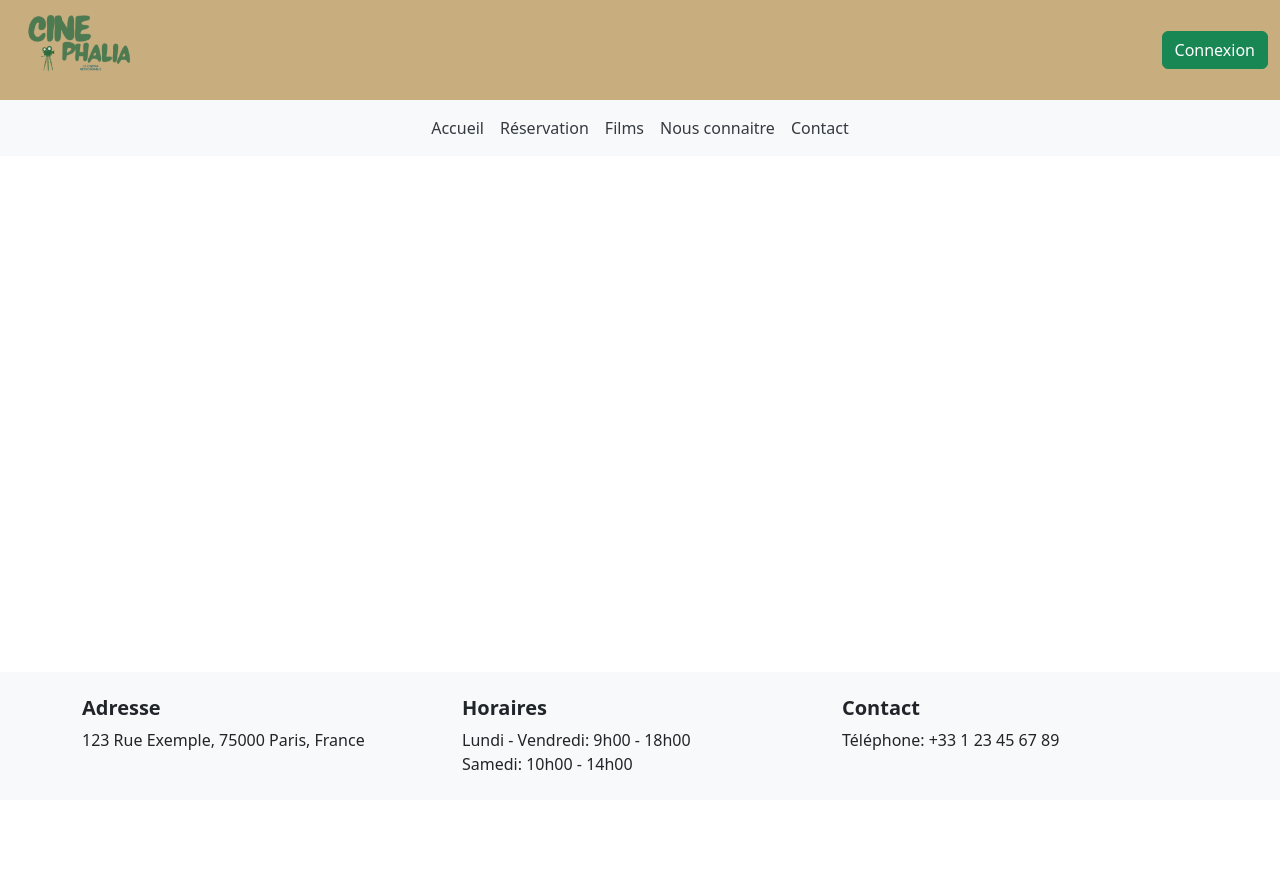
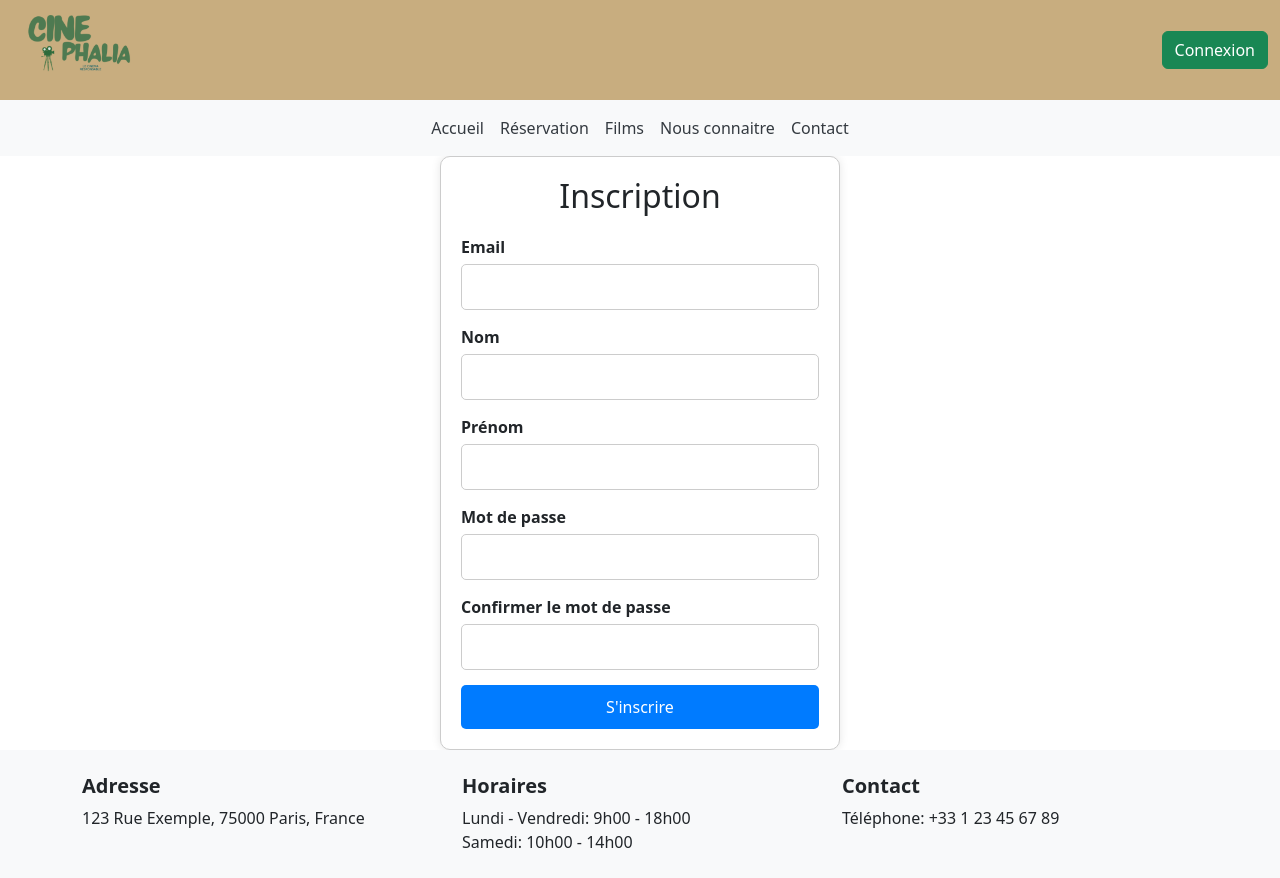
Before and after one commit to snoowMotion/CinephaliaWeb, a React (Create React App) app: page /subscribe in a window 1280 px wide. Before the commit the page ends 800 px from the top, so only its background shows below. Built offline with nearby package versions, Linux system fonts and the light colour scheme.

Commit message:
création de la page subscribe + constants

```diff
--- a/src/App.js
+++ b/src/App.js
@@ -4,6 +4,7 @@ import './css/style.css';
 import Header from "./Components/Header";
 import Footer from "./Components/Footer";
 import Login from "./pages/Login";
+import Subscribe from "./pages/Subscribe";
 import { BrowserRouter as Router, Routes, Route } from "react-router-dom";
 function App() {
   return(
@@ -13,6 +14,7 @@ function App() {
           <div className="content">
             <Routes>
               <Route path="/login" element={<Login />} />
+              <Route path="/subscribe" element={<Subscribe />} />
               {/* Add other routes here */}
             </Routes>
           </div>
--- /dev/null
+++ b/src/config/constants.js
@@ -0,0 +1 @@
+export const API_URL = 'http://127.0.0.1:8000/api';
--- /dev/null
+++ b/src/css/login.css
@@ -0,0 +1,64 @@
+/* Login.css */
+.login-container {
+    max-width: 400px;
+    margin: 0 auto;
+    padding: 20px;
+    border: 1px solid #ccc;
+    border-radius: 10px;
+    box-shadow: 0 0 10px rgba(0, 0, 0, 0.1);
+    background-color: #fff;
+}
+
+.login-container h2 {
+    text-align: center;
+    margin-bottom: 20px;
+}
+
+.form-group {
+    margin-bottom: 15px;
+}
+
+.form-group label {
+    display: block;
+    margin-bottom: 5px;
+    font-weight: bold;
+}
+
+.form-group input {
+    width: 100%;
+    padding: 10px;
+    border: 1px solid #ccc;
+    border-radius: 5px;
+    box-sizing: border-box;
+}
+
+.btn-log {
+    width: 100%;
+    padding: 10px;
+    background-color: #007bff;
+    border: none;
+    border-radius: 5px;
+    color: #fff;
+    font-size: 16px;
+    cursor: pointer;
+}
+
+.btn:hover {
+    background-color: #0056b3;
+}
+
+.forgot-password {
+    display: block;
+    text-align: center;
+    margin-top: 10px;
+    color: #007bff;
+    text-decoration: none;
+}
+
+.forgot-password:hover {
+    text-decoration: underline;
+}
+
+.alert {
+    text-align: center;
+}
--- a/src/pages/Login.jsx
+++ b/src/pages/Login.jsx
@@ -1,5 +1,7 @@
 import React, { useState } from 'react';
 import { useNavigate } from 'react-router-dom';
+import '../css/login.css';
+import  { API_URL } from '../config/constants';
 
 function Login() {
     const [email, setEmail] = useState('');
@@ -9,6 +11,10 @@ function Login() {
     const handleSubmit = (e) => {
         e.preventDefault();
         ajaxLogin(email, password);
+    };
+
+    const navigateToSubscribe = () => {
+        navigate('/subscribe');
     };
 
     return (
@@ -39,7 +45,8 @@ function Login() {
                 </div>
                 <p className="alert alert-danger py-2" id="badPassword" hidden>Email ou mot de passe incorrect</p>
                 <a href="#" className="forgot-password py-2">Mot de passe oublié ?</a>
-                <button type="submit" className="btn btn-primary" onClick={handleSubmit}>Se connecter</button>
+                <a href="#" className="forgot-password py-2" onClick={navigateToSubscribe}>Créer un compte</a>
+                <button type="submit" className="btn-log btn-primary" onClick={handleSubmit}>Se connecter</button>
             </form>
         </div>
     );
@@ -47,12 +54,12 @@ function Login() {
 
 function ajaxLogin(email, password) {
     // Code to send the login request
-    fetch('https://cinephaliaapi-misty-sun-5560.fly.dev/api/login', {
+    fetch(API_URL + '/login', {
         method: 'POST',
         headers: {
             'Content-Type': 'application/json'
         },
-        body: JSON.stringify({ email, password })
+        body: JSON.stringify({email, password})
     })
         .then(response => response.json())
         .then(data => handleJwtToken(data))
@@ -60,13 +67,13 @@ function ajaxLogin(email, password) {
 
 }
 
-function handleJwtToken(data)
-{
+function handleJwtToken(data) {
     localStorage.setItem('token', data.token);
+    alert("Vous êtes connecté");
 }
 
-function badPass()
-{
+function badPass() {
     document.getElementById("badPassword").removeAttribute("hidden");
 }
+
 export default Login;
--- /dev/null
+++ b/src/pages/Subscribe.jsx
@@ -0,0 +1,98 @@
+import React, { useState } from 'react';
+import { useNavigate } from 'react-router-dom';
+import '../css/login.css';
+import { API_URL } from '../config/constants';
+function Subscribe() {
+    const [email, setEmail] = useState('');
+    const [password, setPassword] = useState('');
+    const [nom, setName] = useState('');
+    const [prenom, setSubname] = useState('');
+    const [confirm, setConfirm] = useState('');
+    const navigate = useNavigate();
+
+    const handleSubmit = (e) => {
+        e.preventDefault();
+        ajaxSubscribe(email, password, nom, prenom);
+    };
+    return (
+        <div className="login-container">
+            <h2>Inscription</h2>
+            <form onSubmit={handleSubmit}>
+                <div className="form-group">
+                    <label htmlFor="email">Email</label>
+                    <input
+                        type="email"
+                        id="email"
+                        className="form-control"
+                        value={email}
+                        onChange={(e) => setEmail(e.target.value)}
+                        required
+                    />
+                </div>
+                <div className="form-group">
+                    <label htmlFor="name">Nom</label>
+                    <input
+                        type="text"
+                        id="nom"
+                        className="form-control"
+                        value={nom}
+                        onChange={(e) => setName(e.target.value)}
+                        required
+                    />
+                </div>
+                <div className="form-group">
+                    <label htmlFor="prenom">Prénom</label>
+                    <input
+                        type="text"
+                        id="prenom"
+                        className="form-control"
+                        value={prenom}
+                        onChange={(e) => setSubname(e.target.value)}
+                        required
+                    />
+                </div>
+                <div className="form-group">
+                    <label htmlFor="password">Mot de passe</label>
+                    <input
+                        type="password"
+                        id="password"
+                        className="form-control"
+                        value={password}
+                        onChange={(e) => setPassword(e.target.value)}
+                        required
+                    />
+                </div>
+                <div className="form-group">
+                    <label htmlFor="confirm">Confirmer le mot de passe</label>
+                    <input
+                        type="password"
+                        id="confirm"
+                        className="form-control"
+                        value={confirm}
+                        onChange={(e) => setConfirm(e.target.value)}
+                        required
+                    />
+                </div>
+                <p className="alert alert-danger py-2" id="badPassword" hidden>Les mots de passe ne correspondent pas</p>
+                <button type="submit" className="btn-log btn-primary" onClick={handleSubmit}>S'inscrire</button>
+            </form>
+        </div>
+    )
+
+}
+
+function ajaxSubscribe(email, password, nom, prenom) {
+    // Code to send the login request
+    fetch(API_URL + '/user', {
+        method: 'POST',
+        headers: {
+            'Content-Type': 'application/json'
+        },
+        body: JSON.stringify({ email, password, nom, prenom })
+    })
+        .then(response => response.json())
+        .then(alert("création de compte réussie"))
+        .catch(alert("erreur lors de la création de compte"));
+
+}
+export default Subscribe;
```
